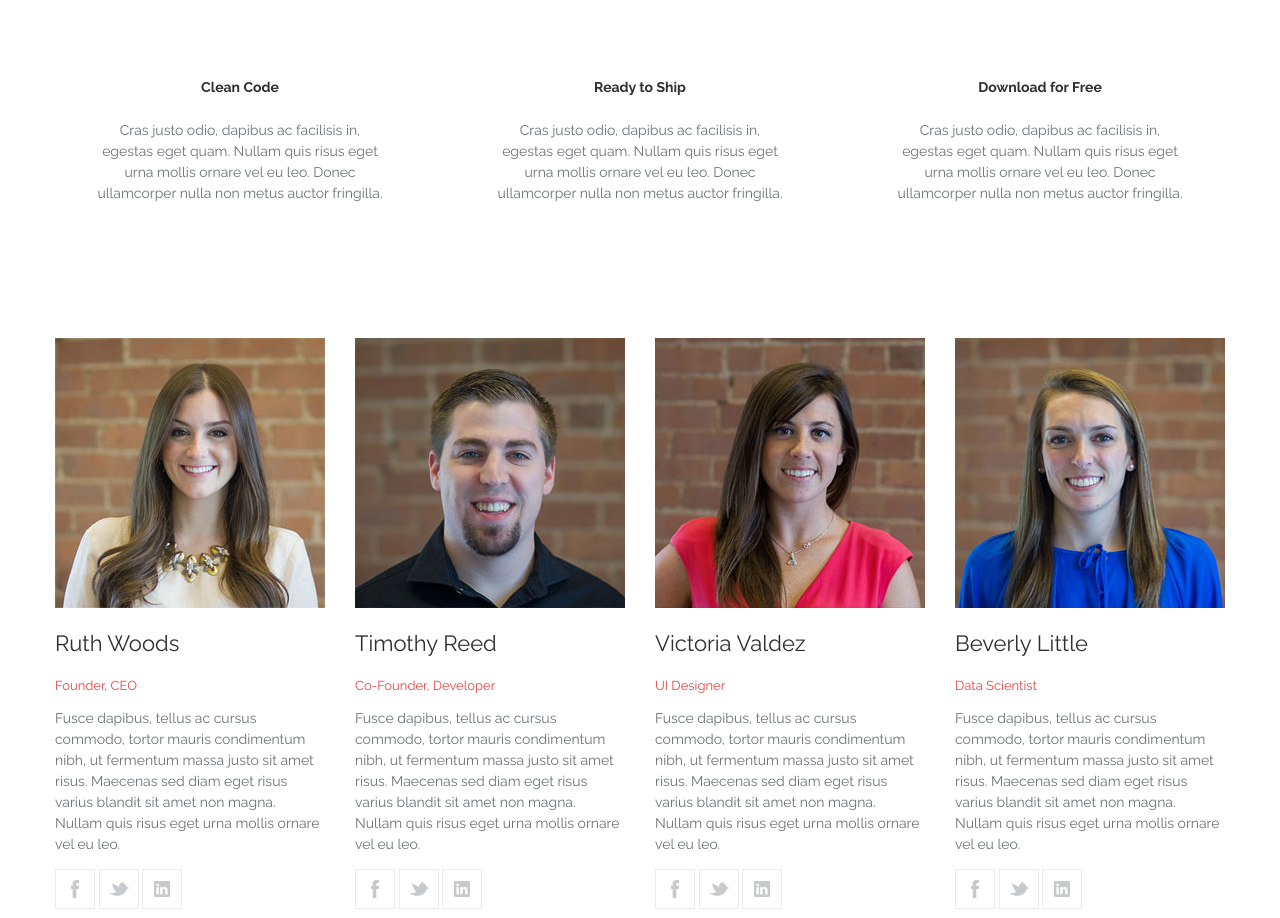
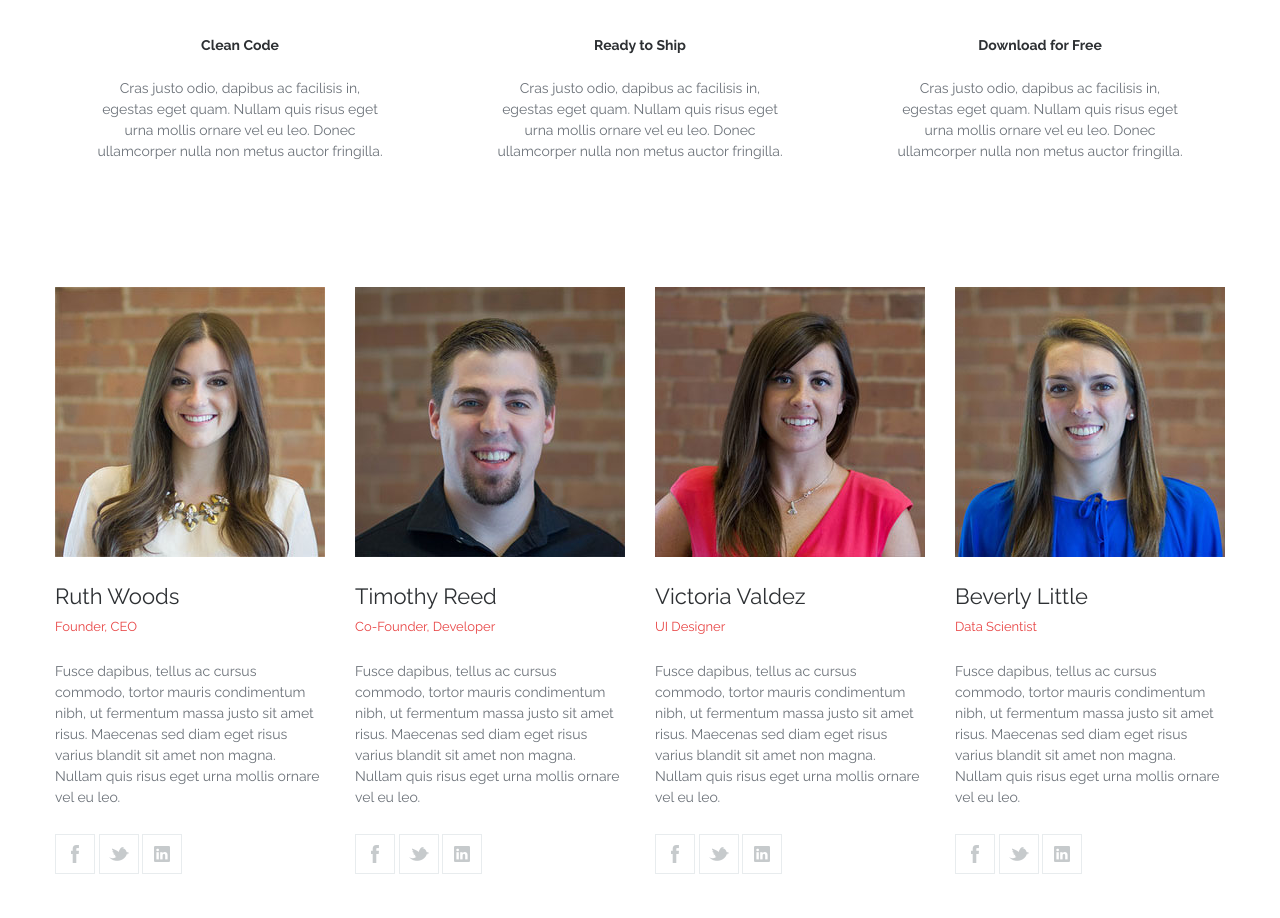
Before and after one commit to luxplanjay/fe-05-online, a plain HTML site: page module-03-practise/index.html in a window 1280 px wide. Shown: the part 380-1298 px from the top of the page. Drawn offline with Linux system fonts and the light colour scheme.

Commit message:
adds margins for most of text content in module 03

```diff
--- a/module-03-practise/css/styles.css
+++ b/module-03-practise/css/styles.css
@@ -109,12 +109,14 @@ img {
 
 .features-list-item h3 {
   margin-bottom: 24px;
+  margin-top: 0;
   color: #2d3033;
   line-height: 17px;
   font-size: 14px;
 }
 
 .features-list-item p {
+  margin: 0;
   font-size: 14px;
 }
 
@@ -141,18 +143,24 @@ img {
 }
 
 .team-list-name {
+  margin-top: 26px;
+  margin-bottom: 10px;
   font-size: 22px;
   line-height: 26px;
   color: #2d3033;
 }
 
 .team-list-occupation {
+  margin-top: 0;
+  margin-bottom: 26px;
   font-size: 13px;
   line-height: 16px;
   color: #e84545;
 }
 
 .team-list-about {
+  margin-bottom: 26px;
+  margin-top: 0;
   font-size: 14px;
 }
 
```
